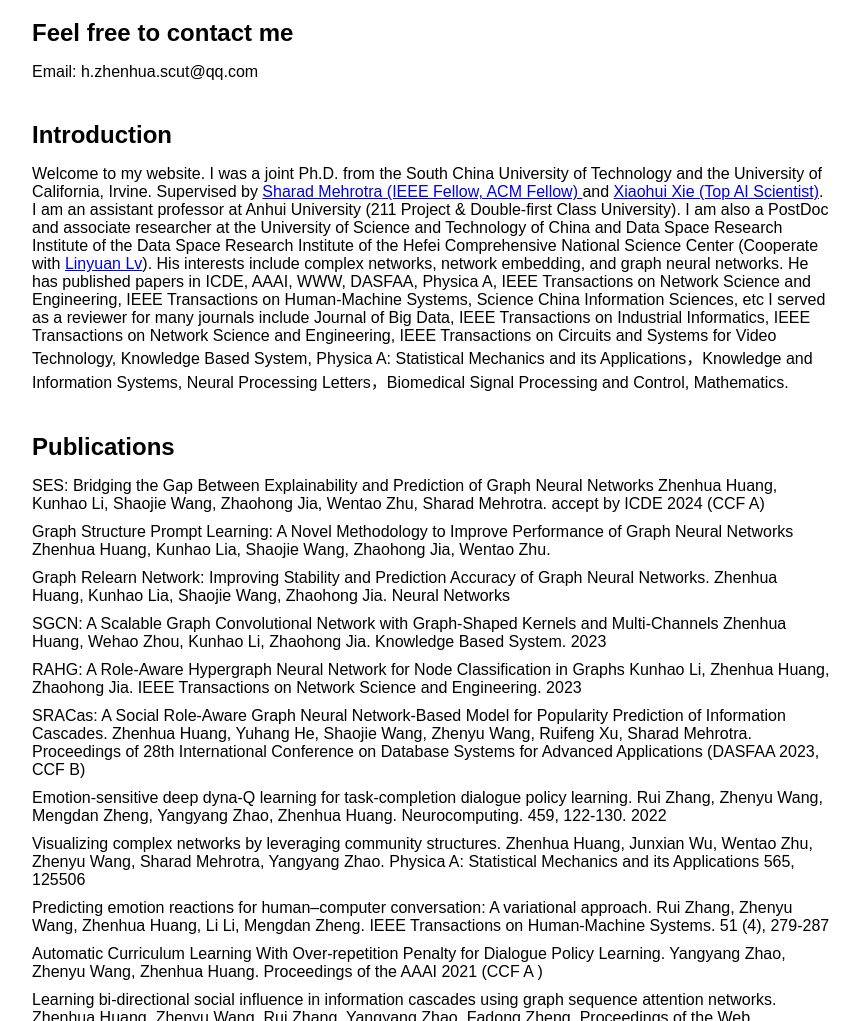
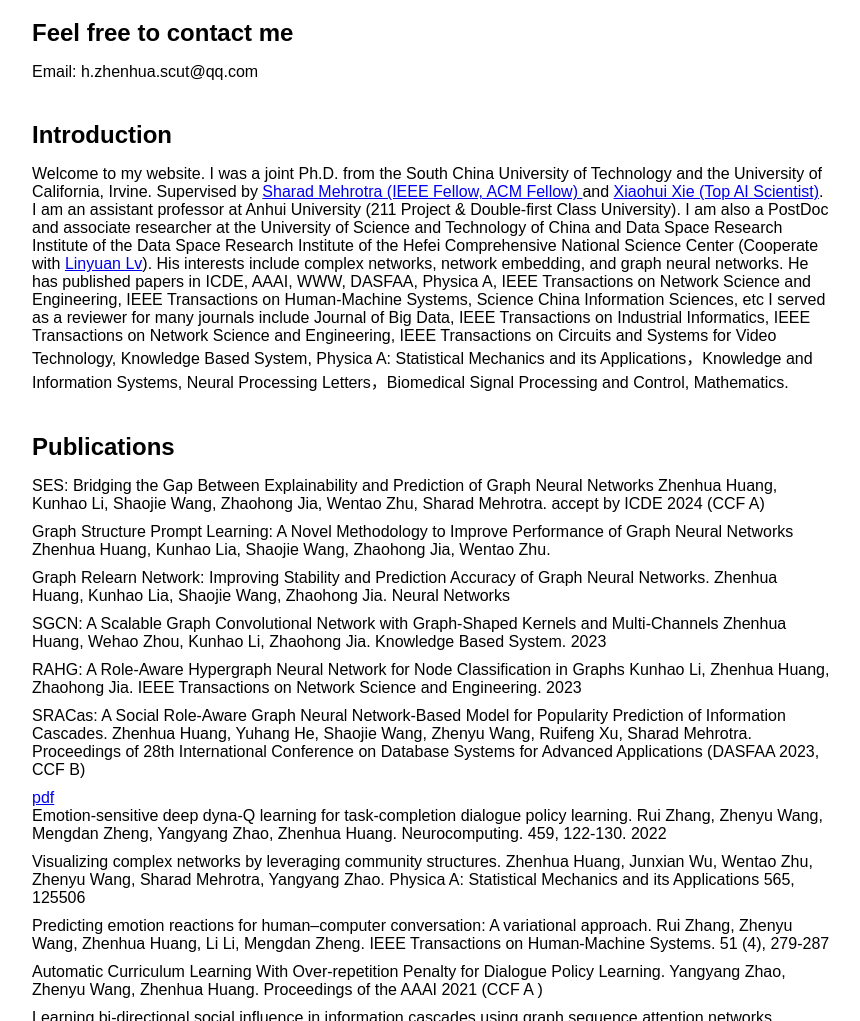
Before and after one commit to zhenhuascut/zhenhuascut.github.io, a plain HTML site: page index.html in a window 1280 px wide. Shown: the part 79-1100 px from the top of the page, without its empty margins (208-1068 px from the left). Drawn offline with Linux system fonts and the light colour scheme.

Commit message:
Update index.html

```diff
--- a/index.html
+++ b/index.html
@@ -81,7 +81,7 @@ IEEE Transactions on Network Science and Engineering. 2023</li>
 
 <li>SRACas: A Social Role-Aware Graph Neural Network-Based Model for Popularity Prediction of Information Cascades.
 Zhenhua Huang, Yuhang He, Shaojie Wang, Zhenyu Wang, Ruifeng Xu, Sharad Mehrotra.
-Proceedings of 28th International Conference on Database Systems for Advanced Applications (DASFAA 2023, CCF B)</li>
+Proceedings of 28th International Conference on Database Systems for Advanced Applications (DASFAA 2023, CCF B)</li> <a href="pdfs/SRACas A Social Role-Aware Graph Neural Network-Based Model for Popularity Prediction of Information Cascades .pdf">pdf</a>
 
 <li>Emotion-sensitive deep dyna-Q learning for task-completion dialogue policy learning.
 Rui Zhang, Zhenyu Wang, Mengdan Zheng, Yangyang Zhao, Zhenhua Huang.
```
